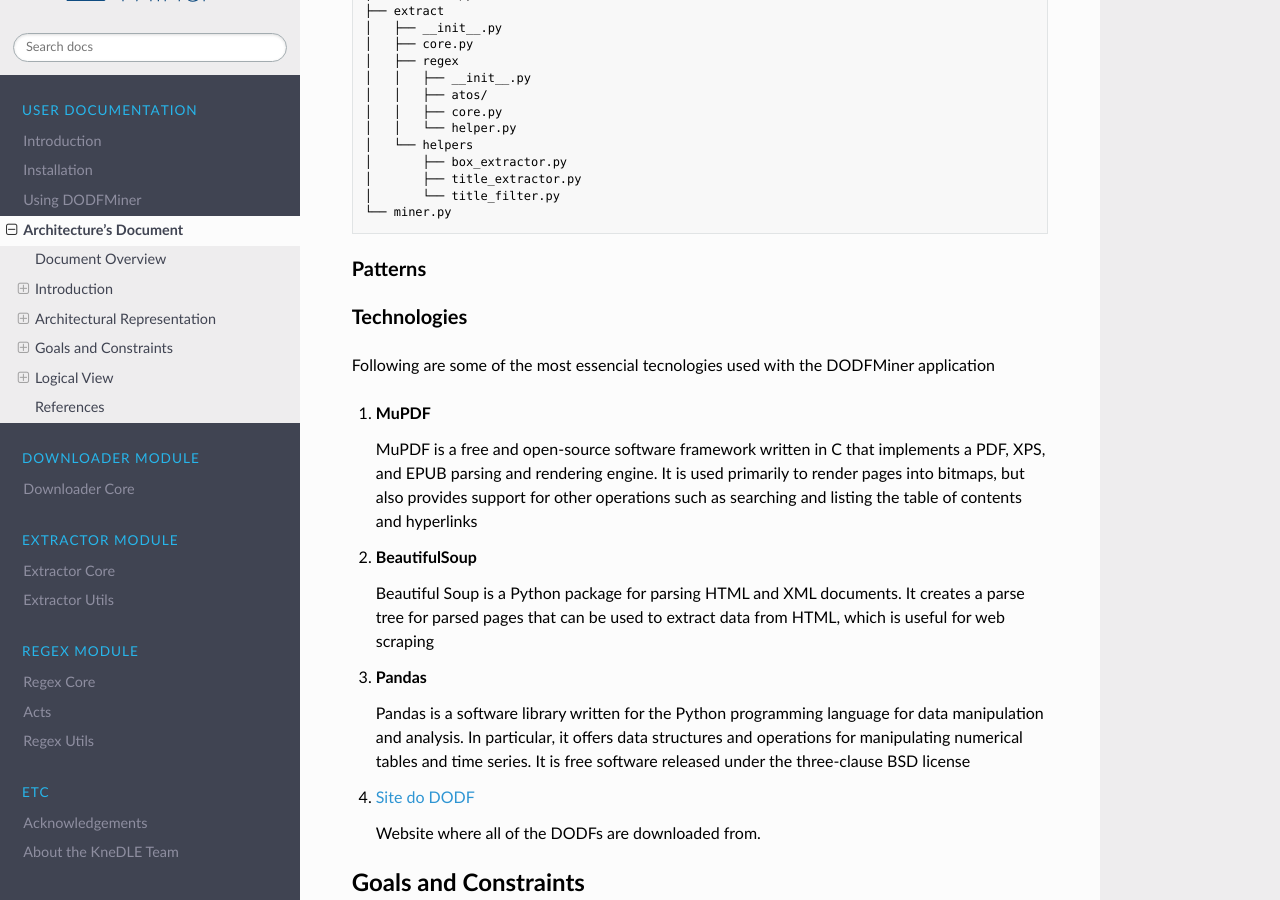
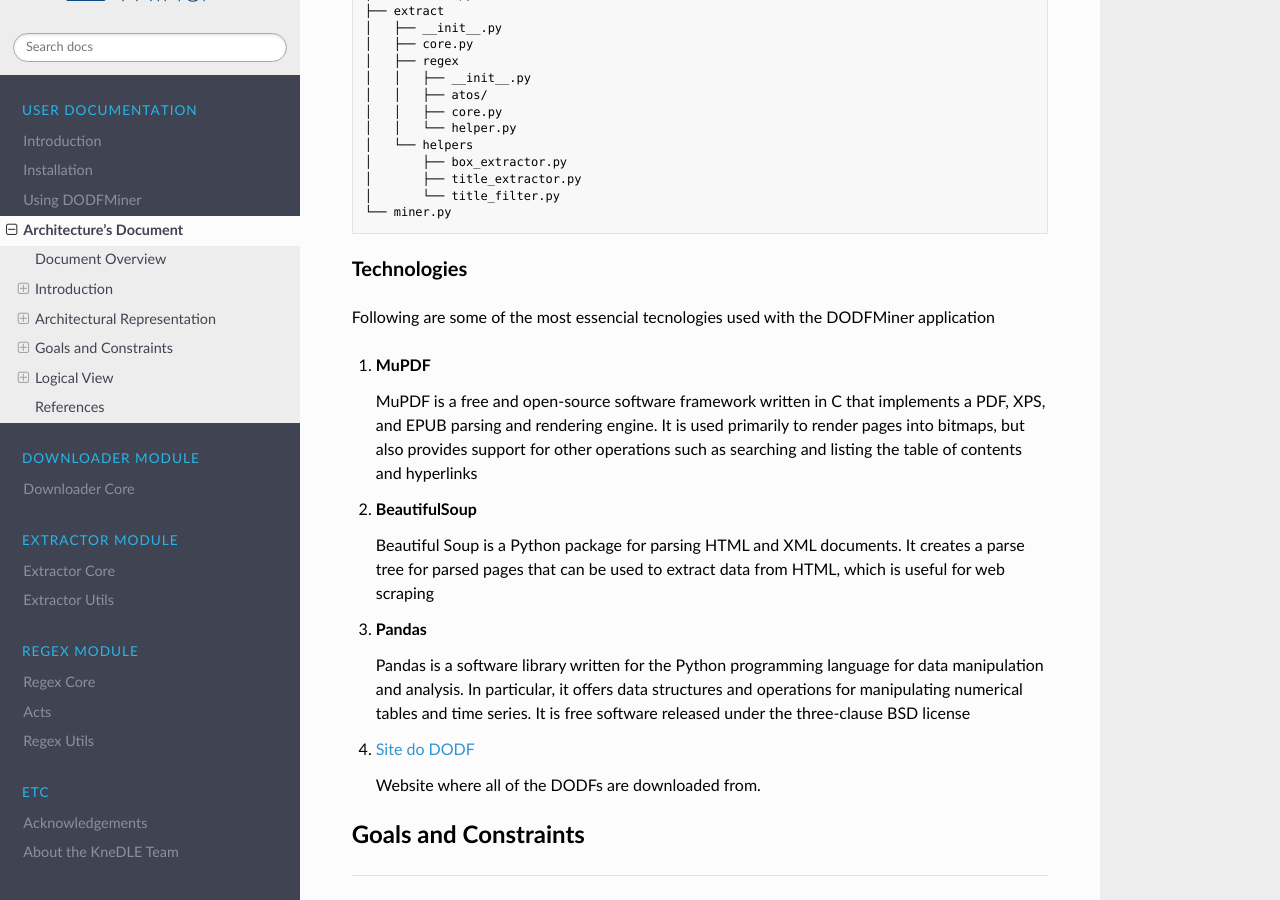
Before and after one commit to UnB-KnEDLe/DODFMiner, a Sphinx documentation site: the page built from docs/source/user/ARCH.md, in a window 1280 px wide and 900 px high, scrolled down 2229 px. Built offline with Sphinx 7.4.7 and the Read the Docs theme 2.0.0, drawn with Linux system fonts in a browser that asks for light colours.

Commit message:
Fixed extraneous section
Signed-off-by: Renato Avellar Nobre <rekanobre@gmail.com>

````diff
--- a/docs/source/user/ARCH.md
+++ b/docs/source/user/ARCH.md
@@ -77,8 +77,6 @@ dodfminer
 └── miner.py
 ```
 
-### Patterns
-
 ### Technologies
 
 Following are some of the most essencial tecnologies used with the DODFMiner application
````
